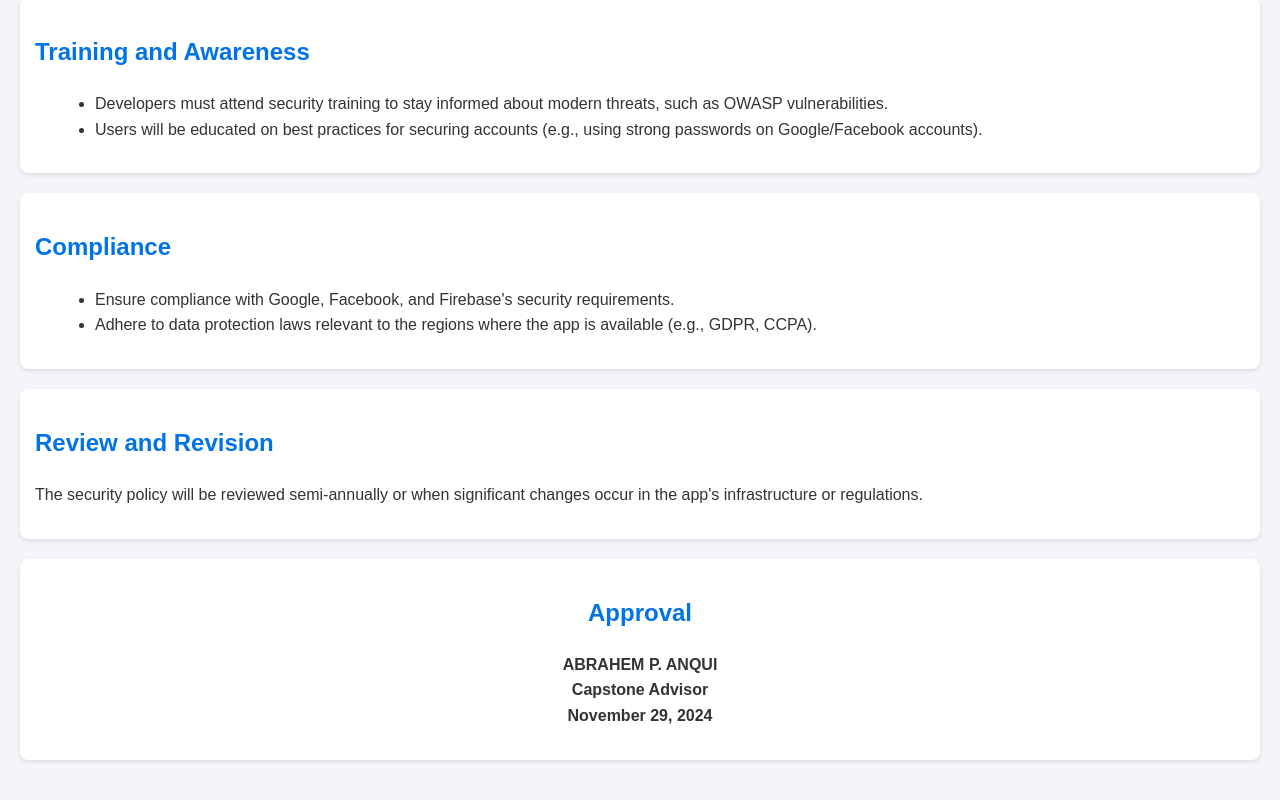
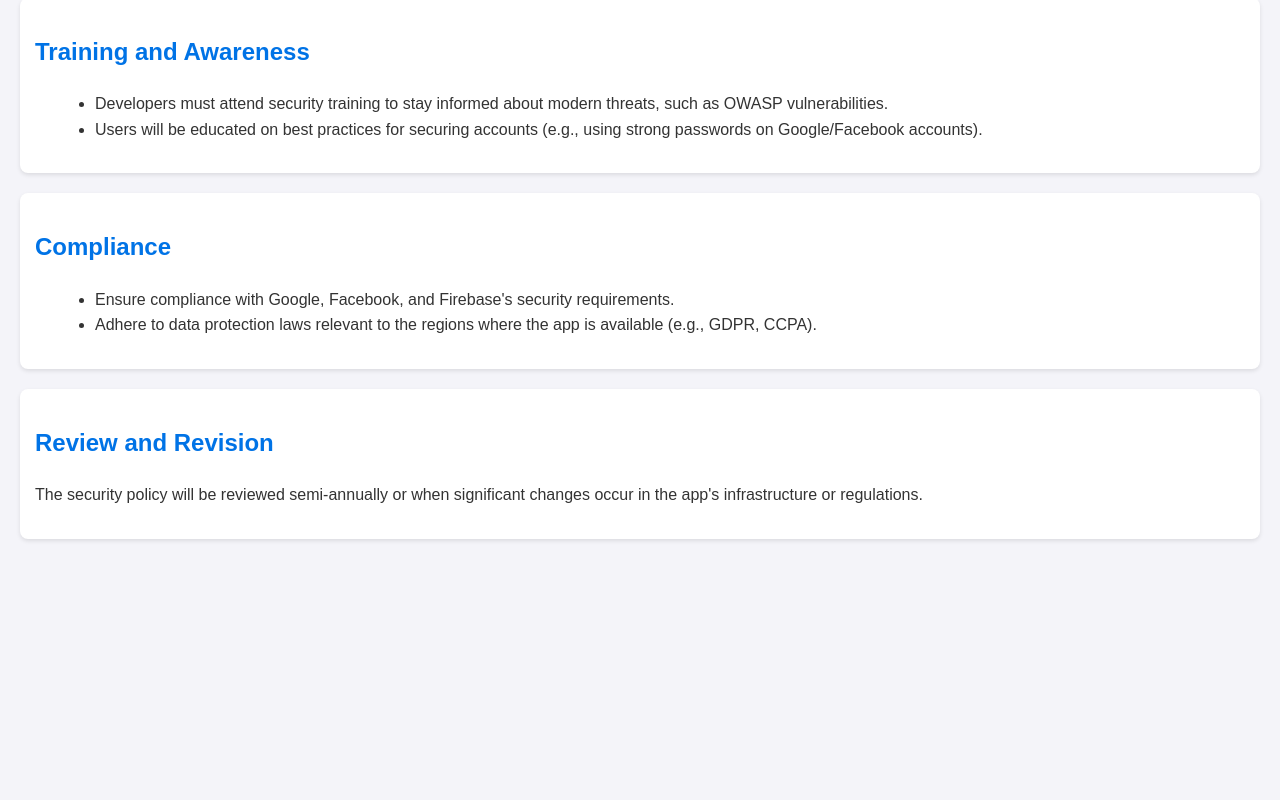
Before and after one commit to thanmustdie/capstone, a plain HTML site: page index.html in a window 1280 px wide. Shown: the part 2018-2818 px from the top of the page. After the commit the page ends 2597 px from the top, so only its background shows below. Drawn offline with Linux system fonts and the light colour scheme.

Commit message:
Update index.html

```diff
--- a/index.html
+++ b/index.html
@@ -156,10 +156,6 @@
             <p>The security policy will be reviewed semi-annually or when significant changes occur in the app's infrastructure or regulations.</p>
         </section>
 
-        <section class="approval">
-            <h2>Approval</h2>
-            <p>ABRAHEM P. ANQUI<br>Capstone Advisor<br>November 29, 2024</p>
-        </section>
     </main>
 </body>
 </html>
```
